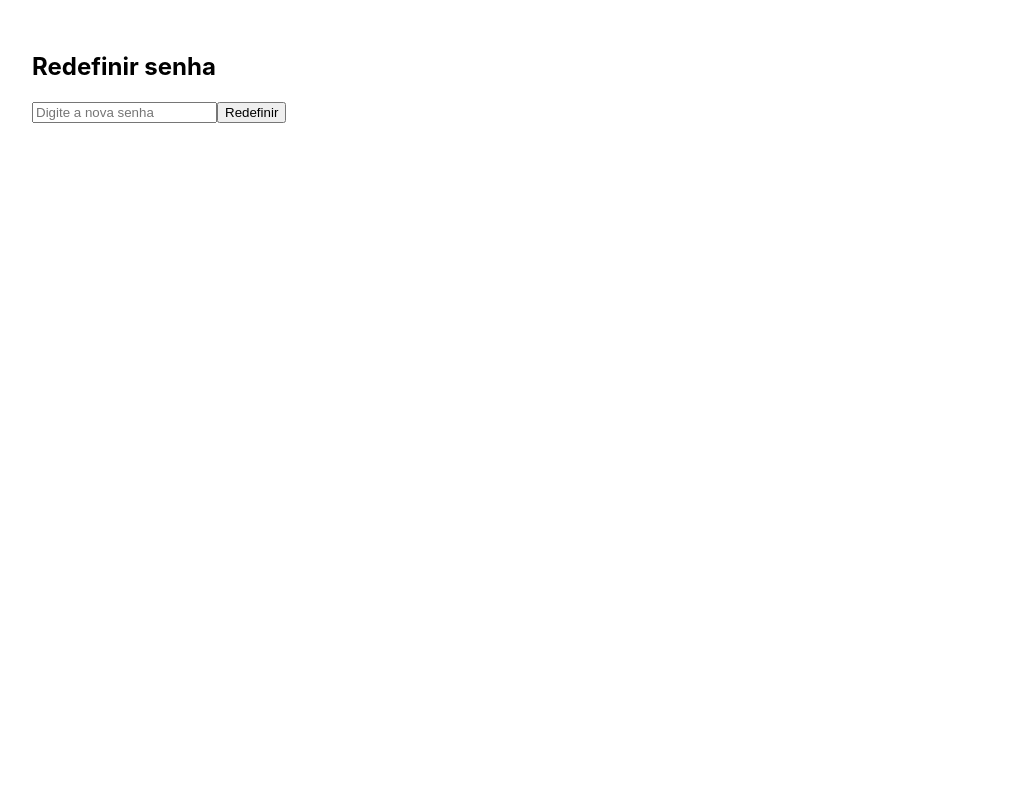
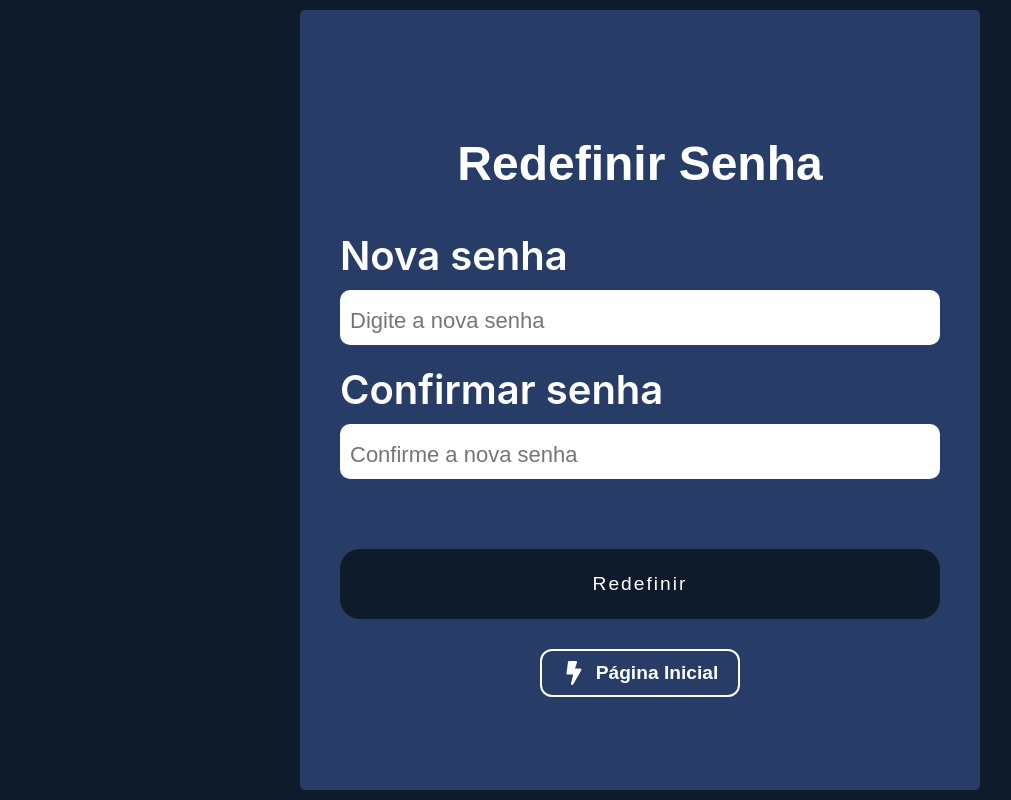
Before and after one commit to InovatechLabs/NJORD, a React (Create React App) app: page /recover/1 in a window 1280 px wide. Shown: the whole page, without its empty margins (0-1011 px from the left). Built offline with nearby package versions, Linux system fonts and the light colour scheme; no server answers.

Commit message:
Estilizaçao da pagina recoverPassword e confirmaçao de senha no input

```diff
--- a/package.json
+++ b/package.json
@@ -29,6 +29,7 @@
     "react-datepicker": "^8.3.0",
     "react-dom": "^19.0.0",
     "react-fontawesome": "^1.7.1",
+    "react-icons": "^5.5.0",
     "react-router-dom": "^7.4.0",
     "react-scripts": "5.0.1",
     "recharts": "^2.15.2",
--- a/public/index.html
+++ b/public/index.html
@@ -2,7 +2,7 @@
 <html lang="en">
   <head>
     <meta charset="utf-8" />
-    <link rel="icon" href="%PUBLIC_URL%/619175.png" />
+    <link rel="icon" href="https://notion-emojis.s3-us-west-2.amazonaws.com/prod/svg-twitter/26a1.svg" />
     <meta name="viewport" content="width=device-width, initial-scale=1" />
     <meta name="theme-color" content="#000000" />
     <meta
--- a/src/components/nav/Nav.tsx
+++ b/src/components/nav/Nav.tsx
@@ -124,6 +124,9 @@ function NavBar({ onAboutClick }: NavProps) {
   const handleHomeClick = () => {
     navigate('/home');
   }
+  const handleDashboardClick = () => {
+    navigate('/dashboard');
+  }
   const handleLoginClick = () => {
     navigate('/auth');
   }
@@ -139,7 +142,7 @@ function NavBar({ onAboutClick }: NavProps) {
       </MenuButton>
       <Logo src="https://i.imgur.com/wpTjqAa.png" alt="logo"  onClick={handleHomeClick}/>
       <NavList open={isSidebarOpen}>
-        <NavItem>
+        <NavItem onClick={handleDashboardClick}>
           <img src="https://i.imgur.com/JQsOttz.png" width="30" height="30" alt="Dashboard" />
           Dashboard
         </NavItem>
--- a/src/pages/RecoverPassword.tsx
+++ b/src/pages/RecoverPassword.tsx
@@ -1,17 +1,139 @@
-import React from 'react';
+import React, { useState } from 'react';
 import { useParams, useNavigate } from 'react-router-dom';
-import { useState } from 'react';
 import axios from 'axios';
+import styled from 'styled-components';
+import { Form, Button } from "react-bootstrap";
+import { FaBolt } from 'react-icons/fa';
+
+const Container = styled.div`
+  display: flex;
+  align-items: center;
+  justify-content: center;
+  background-color: #0D1B2A;
+  min-height: 100vh;
+`;
+
+const Card = styled.div`
+  display: flex;
+  flex-direction: column;
+  justify-content: center;
+  width: 600px;
+  height: 700px;
+  background-color: #273D67;
+  border-radius: 5px;
+  padding: 40px;
+`;
+
+const CardTitle = styled.h1`
+  font-family: 'Lavishly Yours', sans-serif;
+  font-size: 3rem;
+  font-weight: 600;
+  color: #fff;
+  cursor: pointer;
+  text-align: center;
+  margin-bottom: 40px;
+`;
+
+const StyledInput = styled.input`
+  width: 100%;
+  height: 55px;
+  border-radius: 10px;
+  background-color: #fff;
+  outline: none;
+  border: none;
+  box-sizing: border-box;
+  font-size: 2rem;
+  margin-top: 10px;
+  text-align: start;
+  padding: 10px;
+  font-family: sans-serif;
+
+  &::placeholder {
+    font-size: 22px;
+  }
+`;
+
+const StyledForm = styled(Form)`
+  display: flex;
+  flex-direction: column;
+  gap: 20px;
+`;
+
+const Label = styled.label`
+  color: #fff;
+  font-size: 2.5rem;
+  margin: 0;
+  font-weight: 600;
+`;
+
+const BtnRegister = styled(Button)`
+  width: 100%;
+  background-color: #0D1B2A;
+  height: 70px;
+  border: none;
+  outline: none;
+  border-radius: 20px;
+  color: #fff;
+  font-size: 1.2rem;
+  letter-spacing: 2px;
+  margin-top: 50px;
+  cursor: pointer;
+  transition: .3s;
+  &:hover {
+    background-color: #07111b;
+  }
+`;
+
+const Message = styled.p<{ success?: boolean }>`
+  font-size: 1.2rem;
+  text-align: center;
+  margin-top: 20px;
+  color: ${({ success }) => (success ? 'lightgreen' : 'salmon')};
+`;
+
+const HomeButton = styled.button`
+  display: flex;
+  align-items: center;
+  gap: 10px;
+  background-color: transparent;
+  border: 2px solid #fff;
+  border-radius: 12px;
+  color: #fff;
+  padding: 10px 20px;
+  font-size: 1.2rem;
+  font-weight: 600;
+  cursor: pointer;
+  transition: all 0.3s ease;
+  margin-top: 30px;
+  align-self: center;
+
+  &:hover {
+    background-color: #fff;
+    color: #0D1B2A;
+  }
+
+  svg {
+    font-size: 1.5rem;
+  }
+`;
 
 const RecoverPassword = () => {
-  const { token } = useParams(); // pegando o token da URL
+  const { token } = useParams();
   const navigate = useNavigate();
+
   const [newPassword, setNewPassword] = useState('');
+  const [confirmPassword, setConfirmPassword] = useState('');
   const [success, setSuccess] = useState('');
   const [error, setError] = useState('');
 
   const handleSubmit = async (e: React.FormEvent) => {
     e.preventDefault();
+
+    if (newPassword !== confirmPassword) {
+      setError('As senhas não coincidem.');
+      setSuccess('');
+      return;
+    }
 
     try {
       const response = await axios.post('http://localhost:3000/api/recover/reset', {
@@ -20,9 +142,11 @@ const RecoverPassword = () => {
       });
 
       setSuccess(response.data.message);
+      setError('');
       setTimeout(() => navigate('/auth'), 3000);
     } catch (err: any) {
       setError(err.response?.data?.message || 'Erro ao redefinir a senha.');
+      setSuccess('');
     }
   };
 
@@ -31,21 +155,44 @@ const RecoverPassword = () => {
   }
 
   return (
-    <div style={{ padding: '2rem' }}>
-      <h2>Redefinir senha</h2>
-      <form onSubmit={handleSubmit}>
-        <input
+    <Container>
+      <Card>
+        <CardTitle>Redefinir Senha</CardTitle>
+        <StyledForm onSubmit={handleSubmit}>
+          <div>
+            <Label>Nova senha</Label>
+            <StyledInput
               type="password"
               placeholder="Digite a nova senha"
               value={newPassword}
               onChange={(e) => setNewPassword(e.target.value)}
               required
             />
-        <button type="submit">Redefinir</button>
-      </form>
-      {success && <p style={{ color: 'green' }}>{success}</p>}
-      {error && <p style={{ color: 'red' }}>{error}</p>}
           </div>
+
+          <div>
+            <Label>Confirmar senha</Label>
+            <StyledInput
+              type="password"
+              placeholder="Confirme a nova senha"
+              value={confirmPassword}
+              onChange={(e) => setConfirmPassword(e.target.value)}
+              required
+            />
+          </div>
+
+          <BtnRegister type="submit">Redefinir</BtnRegister>
+        </StyledForm>
+
+        {success && <Message success>{success}</Message>}
+        {error && <Message>{error}</Message>}
+
+        <HomeButton onClick={() => navigate('/')}>
+          <FaBolt />
+          Página Inicial
+        </HomeButton>
+      </Card>
+    </Container>
   );
 };
 
```
Also changed, not shown: src/pages/RecoverPasswordStyles.ts (added, +89 -0 lines), 2 other files (tests, documents, lock files or other folders). Lines whose indentation alone changed are shown as unchanged.
